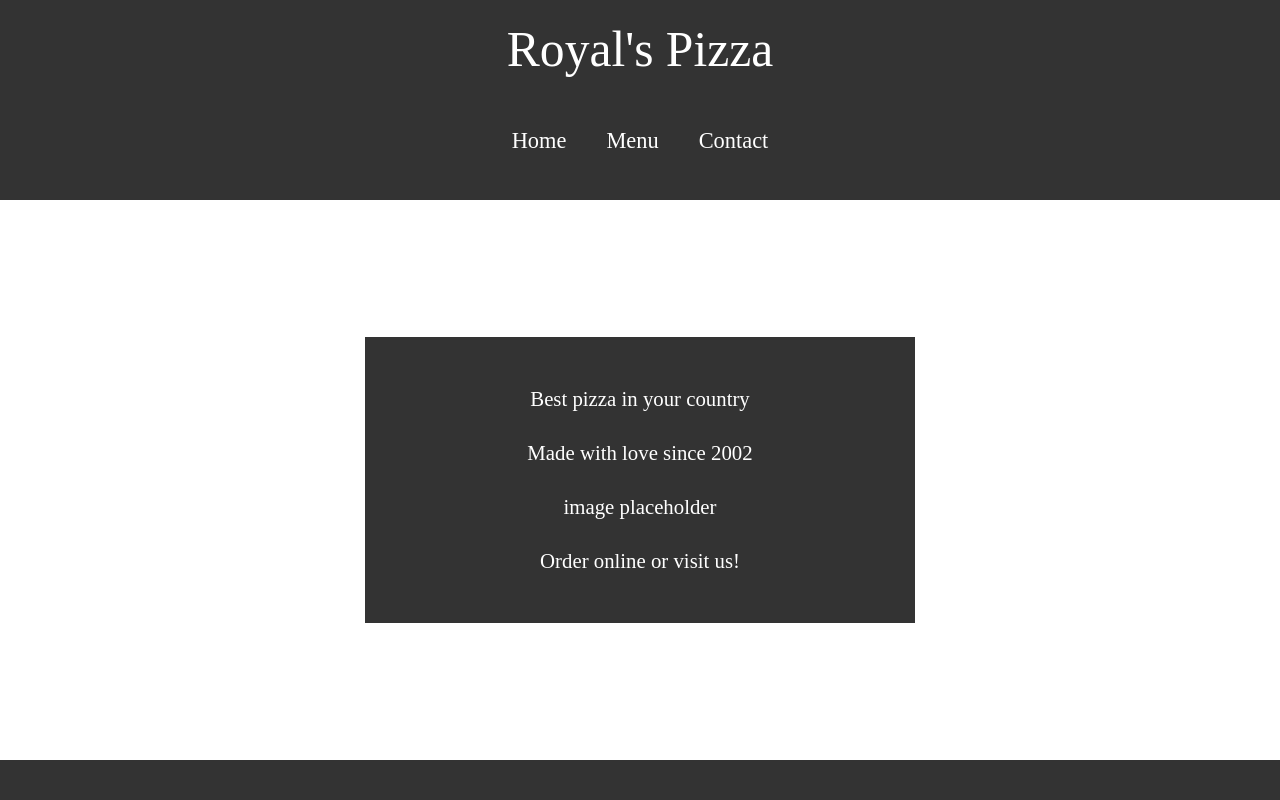
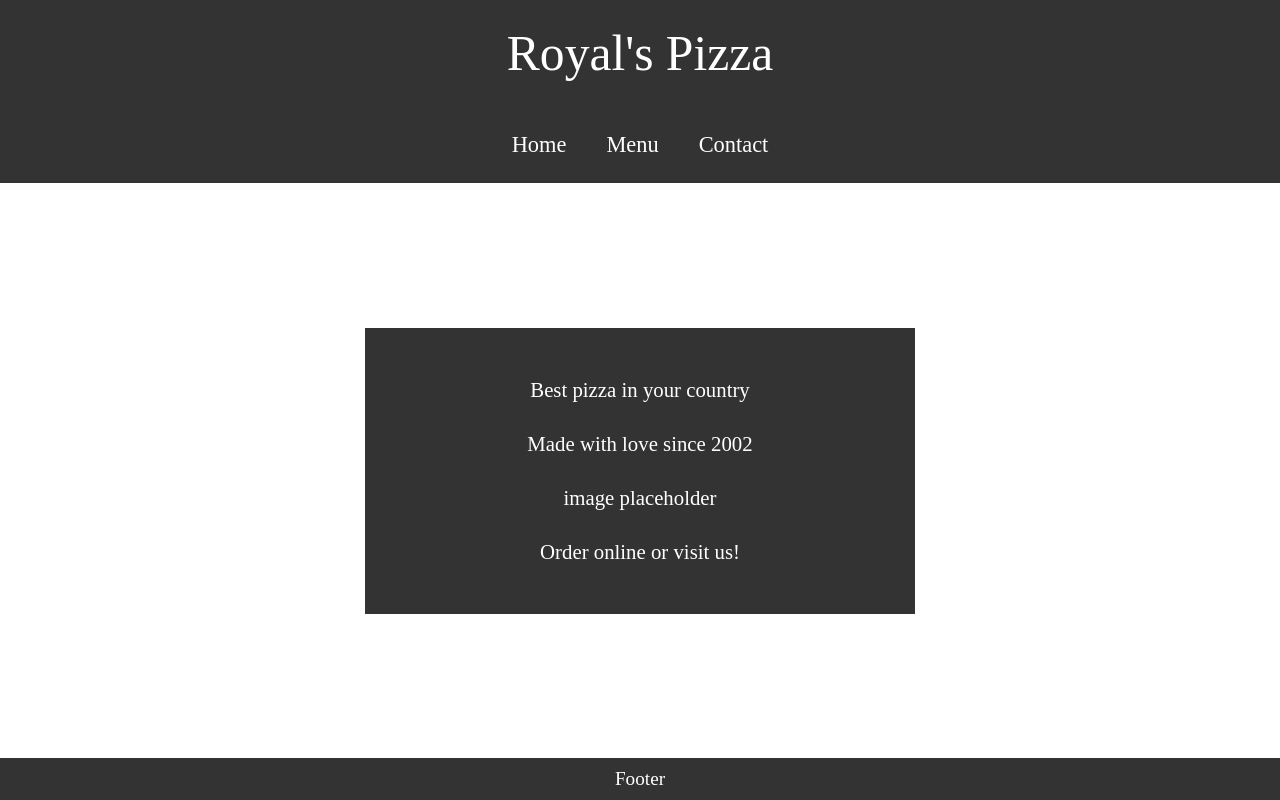
Before and after one commit to royalh23/restaurant-page, a website built with webpack: page dist/index.html in a window 1280 px wide. Built offline with Linux system fonts and the light colour scheme.

Commit message:
Adjust the overall page layout Make div.main grow to stick the footer to the bottom. Set its height so that it doesn't shrink when page is resized.

```diff
--- a/src/style.css
+++ b/src/style.css
@@ -13,6 +13,8 @@ body {
 }
 
 #content {
+  display: flex;
+  flex-direction: column;
   height: inherit;
 }
 
@@ -24,10 +26,10 @@ body {
   align-items: center;
   justify-content: center;
   gap: 25px;
-  height: 25vh;
 }
 
 .restaurant-name {
+  margin-top: 25px;
   font-size: 3.1rem;
 }
 
@@ -50,7 +52,8 @@ li {
   display: flex;
   justify-content: center;
   align-items: center;
-  height: 70vh;
+  height: 550px;
+  flex: 1 0 auto;
 }
 
 .info {
@@ -66,6 +69,10 @@ li {
 }
 
 .footer {
+  display: flex;
+  justify-content: center;
+  font-size: 1.2rem;
   background-color: rgba(0, 0, 0, 0.8);
-  height: 5vh;
+  color: white;
+  padding: 10px 0;
 }
```
Also changed, not shown: dist/index.html, dist/main.js.
